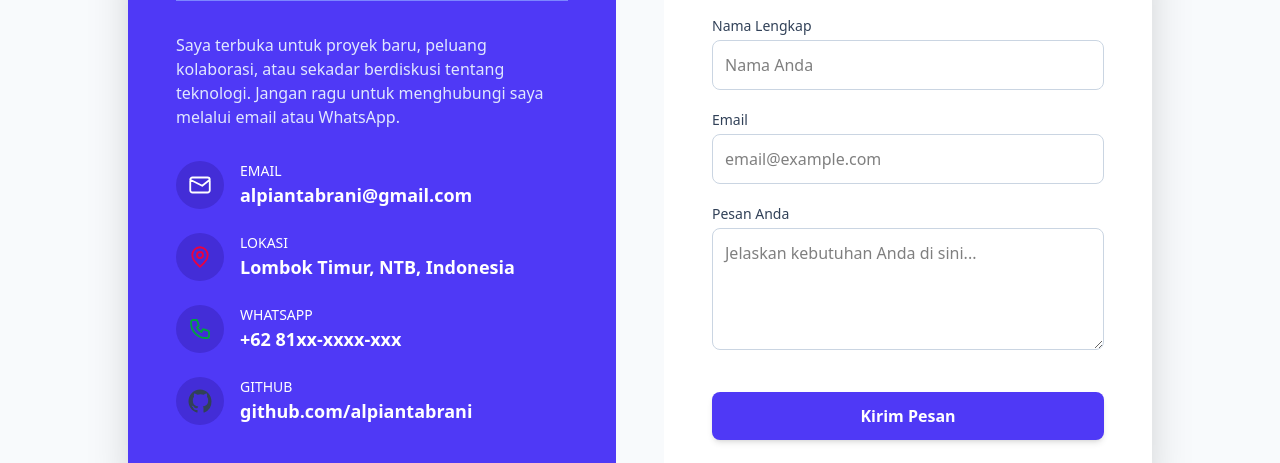
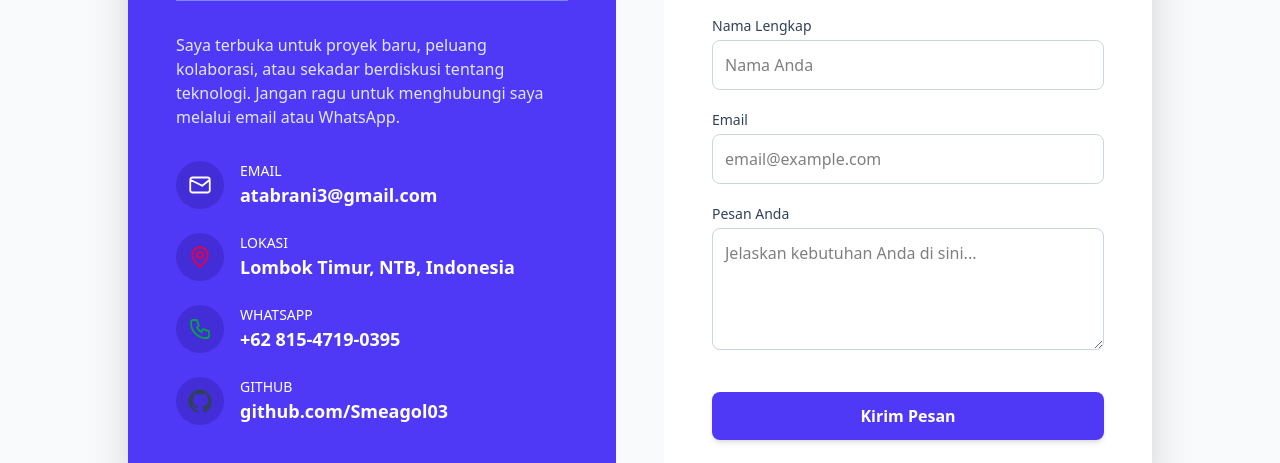
Before and after one commit to Smeagol03/myportfolio, a React (Vite) app: page / in a window 1280 px wide. Shown: the part 8258-8721 px from the top of the page. Built offline with nearby package versions, Linux system fonts and the light colour scheme.

Commit message:
menambahan pesan tersambung ke wa

```diff
--- a/src/komponen/Contact.jsx
+++ b/src/komponen/Contact.jsx
@@ -19,8 +19,8 @@ const contactInfo = [
       </svg>
     ),
     label: "Email",
-    value: "alpiantabrani@gmail.com",
-    link: "mailto:alpiantabrani@gmail.com",
+    value: "atabrani3@gmail.com",
+    link: "mailto:atabrani3@gmail.com",
   },
 
   {
@@ -42,7 +42,7 @@ const contactInfo = [
     ),
     label: "Lokasi",
     value: "Lombok Timur, NTB, Indonesia",
-    link: "https://maps.app.goo.gl/8N4pYh9wrzA2KhxQ6",
+    link: "https://maps.app.goo.gl/pQuotFgBWLKhZzzv9",
   },
 
   {
@@ -62,8 +62,8 @@ const contactInfo = [
       </svg>
     ),
     label: "WhatsApp",
-    value: "+62 81xx-xxxx-xxx",
-    link: "https://wa.me/62XXXXXXXXXXX",
+    value: "+62 815-4719-0395",
+    link: "https://wa.me/6281547190395",
   },
 
   {
@@ -77,8 +77,8 @@ const contactInfo = [
       </svg>
     ),
     label: "GitHub",
-    value: "github.com/alpiantabrani",
-    link: "https://github.com/",
+    value: "github.com/Smeagol03",
+    link: "https://github.com/Smeagol03",
   },
 ];
 
@@ -89,9 +89,28 @@ const Contact = () => {
   // Handler placeholder untuk form submission (Ganti dengan logika Anda)
   const handleSubmit = (e) => {
     e.preventDefault();
-    alert("Pesan Terkirim! (Ini hanya demo)");
-    // Di sini Anda dapat menambahkan Fetch API atau Axios
-    // untuk mengirim data ke backend/Formspree/Netlify Forms.
+
+    // Ambil nilai dari input
+    const name = document.getElementById("name").value;
+    const email = document.getElementById("email").value;
+    const message = document.getElementById("message").value;
+
+    // GANTI dengan nomor WhatsApp kamu (pakai kode negara, tanpa + dan tanpa spasi)
+    const phone = "6281547190395";
+
+    // Format pesan
+    const waMessage = `
+Nama: ${name}
+Email: ${email}
+
+${message}
+  `;
+
+    // Encode pesan agar aman di URL
+    const encodedMessage = encodeURIComponent(waMessage);
+
+    // Buka WhatsApp
+    window.open(`https://wa.me/${phone}?text=${encodedMessage}`, "_blank");
   };
 
   return (
```
